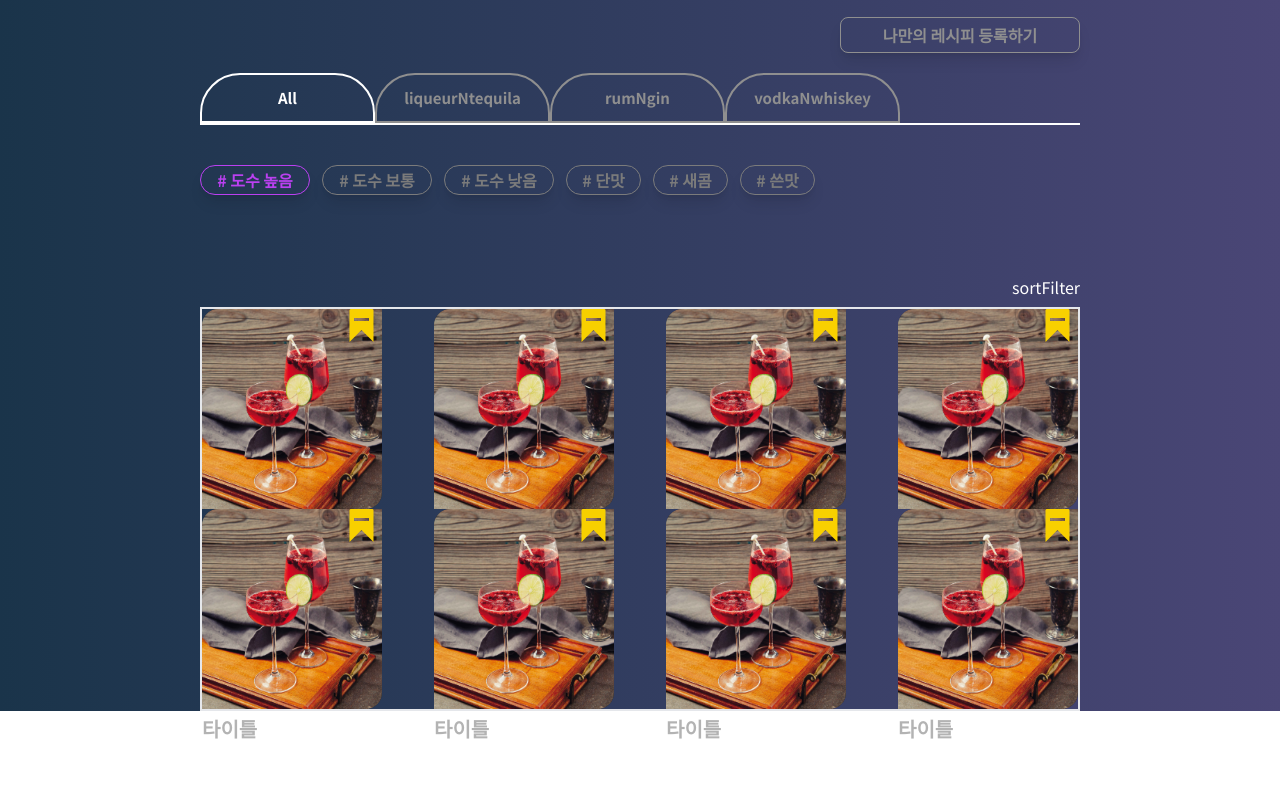
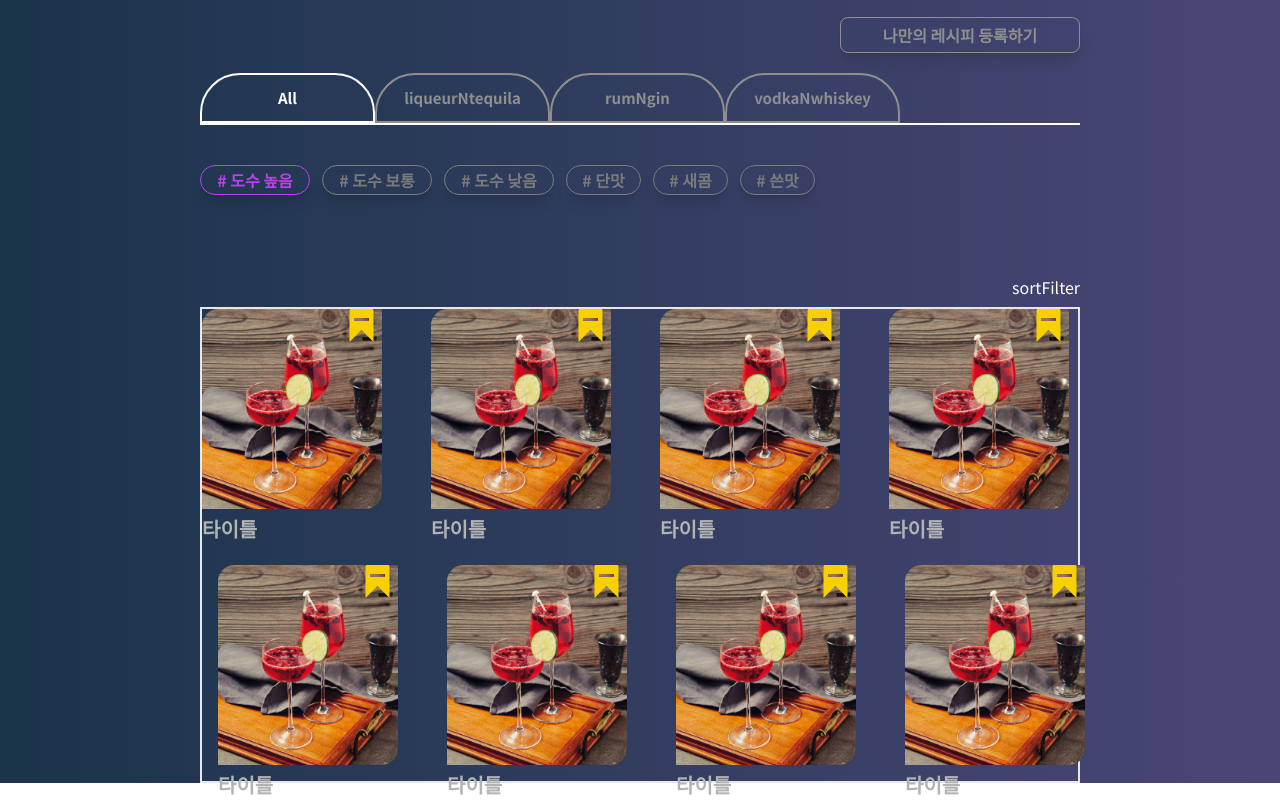
Before and after one commit to codestates-seb/seb44_main_002, a React (Create React App) app in the folder client/: page /category in a window 1280 px wide. Shown: the part 183-983 px from the top of the page. Before the commit the page ends 927 px from the top, so only its background shows below. Built offline with nearby package versions, Linux system fonts and the light colour scheme.

Commit message:
chore: 카테고리내 grid

```diff
--- a/client/src/pages/Category/Category.js
+++ b/client/src/pages/Category/Category.js
@@ -28,19 +28,35 @@ export default function Category() {
           </HoverButton>
         </div>
 
-        <div className=" border-1 border-solid border-red">
+        <div className="border-1 border-solid border-red">
           {/* 필터 */}
           <Filter setfitlerCondtion={setfitlerCondtion} />
           {/* 필터에 따라 출력되는 데이터 */}
-          <div className="w-[100%] border-2 border-solid border-red flex justify-between  flex-wrap ">
+          <div className="w-[100%] border-2 border-solid border-red  grid grid-cols-4 gap-10">
+            <div className="pr-4.5">
               <Card item={item} isBookmarked={isBookmarked} />
+            </div>
+            <div className="pr-4.5">
               <Card item={item} isBookmarked={isBookmarked} />
+            </div>
+            <div className="pr-4.5">
               <Card item={item} isBookmarked={isBookmarked} />
+            </div>
+            <div className="">
               <Card item={item} isBookmarked={isBookmarked} />
+            </div>
+            <div className="p-4">
               <Card item={item} isBookmarked={isBookmarked} />
+            </div>
+            <div className="p-4">
               <Card item={item} isBookmarked={isBookmarked} />
+            </div>
+            <div className="p-4">
               <Card item={item} isBookmarked={isBookmarked} />
+            </div>
+            <div className="p-4">
               <Card item={item} isBookmarked={isBookmarked} />
+            </div>
           </div>
         </div>
       </section>
```
Lines whose indentation alone changed are shown as unchanged.
